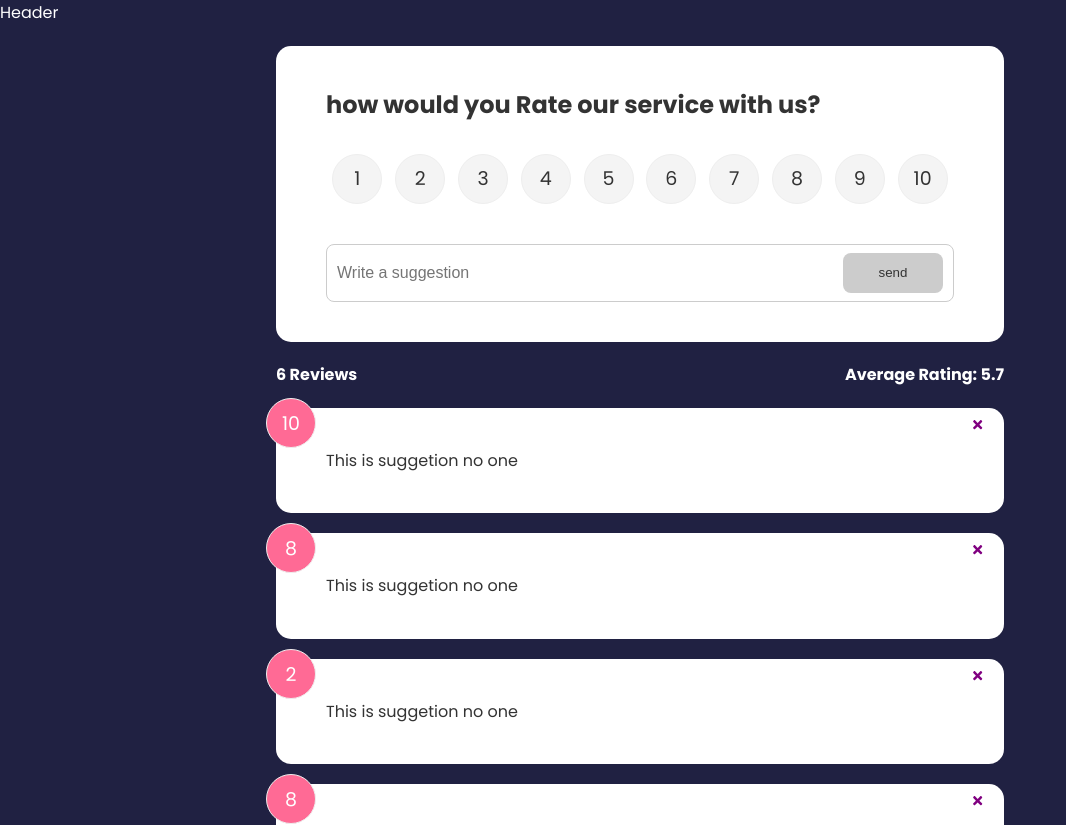
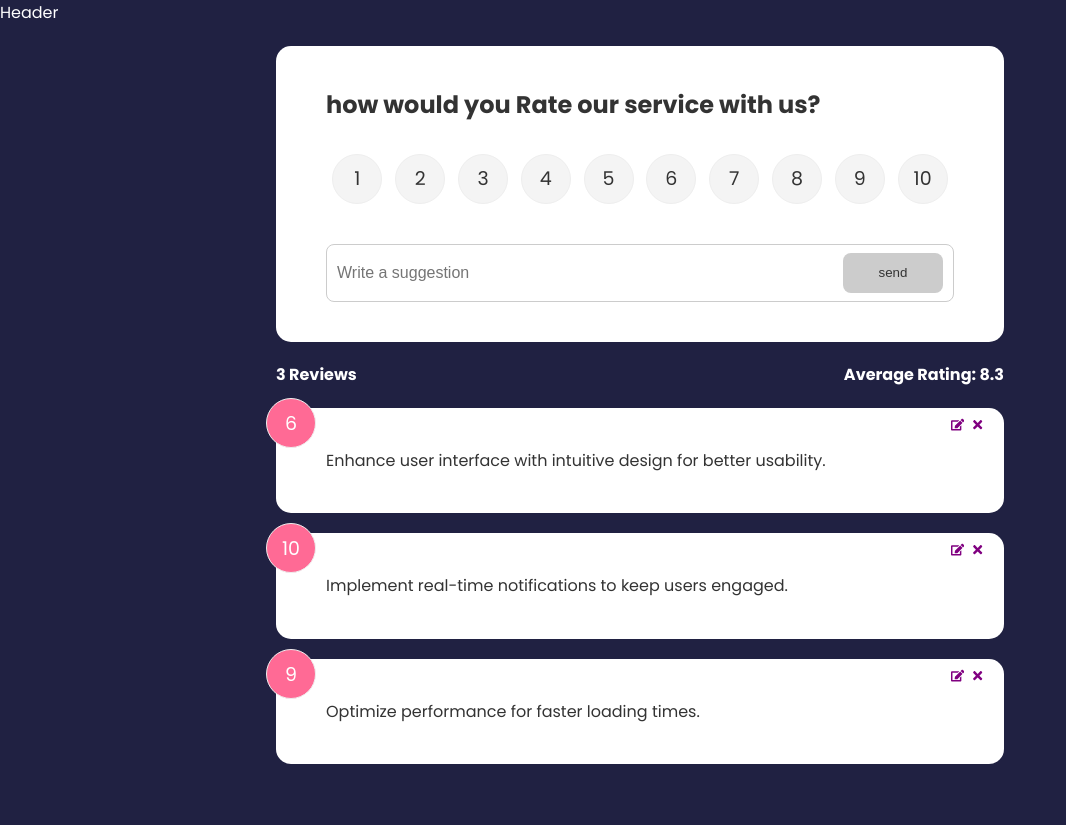
Before and after one commit to preetibiswas/suggestion-app, a React (Create React App) app: page / in a window 1280 px wide. Shown: the top 825 px of the page, without its empty margins (0-1066 px from the left). After the commit the page ends 800 px from the top, so only its background shows below. Built offline with nearby package versions, Linux system fonts and the light colour scheme.

Commit message:
update-functionality-done

```diff
--- a/src/App.js
+++ b/src/App.js
@@ -10,47 +10,36 @@ import Suggestionitem from './components/Suggestionitem'
 import SuggestionList from './components/SuggestionList'
 import { useState } from 'react'
 import SuggestionForm from './components/SuggestionForm'
-import { v4 as uuidv4 } from 'uuid'
+
+import { SuggestionProvider } from './context/SuggestionContext'
 
 import SuggestionState from './components/SuggestionState'
 import AboutPages from './pages/AboutPages'
 
 function App() {
   const [suggestion, setSuggestion] = useState(SuggestionData)
-  const handleDelete = (id) => {
-    if (window.confirm('Are you sure you want to delete ??')) {
-      setSuggestion(suggestion.filter((data) => data.id !== id))
-    }
-  }
-  const handleAdd = (data) => {
-    console.log('suggestion', data)
-    data.id = uuidv4()
-    setSuggestion([...suggestion, data])
-  }
+
   return (
+    <SuggestionProvider>
       <Router>
         <Header />
-
         <div className="container">
           <Routes>
             <Route
               path="/"
               element={
                 <>
-                <SuggestionForm handleAdd={handleAdd} />
-                <SuggestionState suggestion={suggestion} />
-                <SuggestionList
-                  suggestion={suggestion}
-                  handleDelete={handleDelete}
-                />
+                  <SuggestionForm />
+                  <SuggestionState />
+                  <SuggestionList />
                 </>
               }
             ></Route>
-
             <Route path="/about" element={<AboutPages />} />
           </Routes>
         </div>
       </Router>
+    </SuggestionProvider>
   )
 }
 
--- a/src/components/RatingSelect.jsx
+++ b/src/components/RatingSelect.jsx
@@ -1,7 +1,21 @@
-import React, { useState } from "react";
+import React, { useEffect, useState } from "react";
+import { useContext } from "react";
+import SuggestionContext from "../context/SuggestionContext";
 
 const RatingSelect = ({select}) => {
   const [selected, setSelected] = useState(10);
+  const { suggestionEdit } =useContext(SuggestionContext)
+
+
+  useEffect(()=>{
+
+      setSelected(suggestionEdit.item.rating)
+
+
+
+  },[suggestionEdit])
+
+
   const handleChange = (e) => {
     console.log(+e.currentTarget.value)
     setSelected(+e.currentTarget.value)
@@ -13,6 +27,7 @@ const RatingSelect = ({select}) => {
     <ul className="rating">
       <li>
         <input
+        checked={selected===1}
           type="radio"
           id="num1"
           name="rating"
@@ -23,6 +38,7 @@ const RatingSelect = ({select}) => {
       </li>
       <li>
         <input
+        checked={selected===2}
           type="radio"
           id="num2"
           name="rating"
@@ -33,6 +49,7 @@ const RatingSelect = ({select}) => {
       </li>
       <li>
         <input
+        checked={selected===3}
           type="radio"
           id="num3"
           name="rating"
@@ -43,6 +60,7 @@ const RatingSelect = ({select}) => {
       </li>
       <li>
         <input
+        checked={selected===4}
           type="radio"
           id="num4"
           name="rating"
@@ -53,6 +71,7 @@ const RatingSelect = ({select}) => {
       </li>
       <li>
         <input
+        checked={selected===5}
           type="radio"
           id="num5"
           name="rating"
@@ -63,6 +82,7 @@ const RatingSelect = ({select}) => {
       </li>
       <li>
         <input
+        checked={selected===6}
           type="radio"
           id="num6"
           name="rating"
@@ -73,6 +93,7 @@ const RatingSelect = ({select}) => {
       </li>
       <li>
         <input
+        checked={selected===7}
           type="radio"
           id="num7"
           name="rating"
@@ -84,6 +105,7 @@ const RatingSelect = ({select}) => {
 
       <li>
         <input
+        checked={selected===8}
           type="radio"
           id="num8"
           name="rating"
@@ -94,6 +116,7 @@ const RatingSelect = ({select}) => {
       </li>
       <li>
         <input
+        checked={selected===9}
           type="radio"
           id="num9"
           name="rating"
@@ -104,6 +127,7 @@ const RatingSelect = ({select}) => {
       </li>
       <li>
         <input
+        checked={selected===10}
           type="radio"
           id="num10"
           name="rating"
--- a/src/components/SuggestionForm.jsx
+++ b/src/components/SuggestionForm.jsx
@@ -1,15 +1,29 @@
-import React, { useState } from "react";
+import React, { useState,useEffect} from "react";
 import Card from "../shared/Card";
 import Button from "../shared/Button";
 import { FaHandLizard } from "react-icons/fa";
 import { isDisabled } from "@testing-library/user-event/dist/utils";
 import RatingSelect from "./RatingSelect";
+import { useContext } from "react";
+import SuggestionContext from "../context/SuggestionContext";
 
-const SuggestionForm = ({handleAdd}) => {
+const SuggestionForm = () => {
+  const {handleAdd,suggestionEdit,updateSuggestion}= useContext(SuggestionContext)
   const [text, setText] = useState("");
   const [btnDisabled,setBtnDisabled]= useState(true)
   const [message,setMessage]=useState('')
   const [rating,setRating]= useState(10)
+
+  useEffect(()=>{
+    if(suggestionEdit.edit === true){
+      setBtnDisabled(false)
+      setText(suggestionEdit.item.text)
+      setRating(suggestionEdit.item.rating)
+
+    }
+
+  },[suggestionEdit])
+
 const handleTextChange=(e)=>{
     if(text === ''){
         setBtnDisabled(true)
@@ -19,6 +33,7 @@ const handleTextChange=(e)=>{
         setMessage('text must br atleast 10 character')
         setBtnDisabled(true)
     }
+
     else{
         setMessage(null)
         setBtnDisabled(false)
@@ -35,8 +50,17 @@ const handleSubmit=(e)=>{
       rating
     }
 
+    if(suggestionEdit.edit === true){
+      updateSuggestion(suggestionEdit.item.id, newFeedback)
+    }
+    else{
+
+      handleAdd(newFeedback)
+
+    }
     setText('')
-    handleAdd(newFeedback)
+
+
 
 
   }
--- a/src/components/SuggestionList.jsx
+++ b/src/components/SuggestionList.jsx
@@ -2,12 +2,16 @@ import React from 'react'
 import Suggestionitem from './Suggestionitem'
 import PropTypes from 'prop-types'
 import { motion, AnimatePresence } from "framer-motion"
+import { useContext } from 'react'
+import SuggestionContext from '../context/SuggestionContext'
 
-const SuggestionList = ({suggestion,handleDelete}) => {
-    console.log(suggestion)
+const SuggestionList = ({handleDelete}) => {
+
+    const {suggestion}= useContext(SuggestionContext)
     if(!suggestion || suggestion.length === 0){
         return <p>No Suggestion</p>
     }
+
   return (
     <AnimatePresence>
       <div className='feedback-list'>
--- a/src/components/SuggestionState.jsx
+++ b/src/components/SuggestionState.jsx
@@ -1,7 +1,9 @@
 import React from 'react'
 import PropTypes from 'prop-types'
-
-const SuggestionState = ({suggestion}) => {
+import { useContext } from 'react'
+import SuggestionContext from '../context/SuggestionContext'
+const SuggestionState = () => {
+    const {suggestion}= useContext(SuggestionContext)
     let average= suggestion.reduce((acc,cur)=>{
         return acc+ cur.rating
     },0)/suggestion.length
--- a/src/components/Suggestionitem.jsx
+++ b/src/components/Suggestionitem.jsx
@@ -2,14 +2,19 @@ import React from 'react'
 import Card from '../shared/Card'
 import PropTypes from 'prop-types'
 import { FaTimes} from 'react-icons/fa'
+import { FaEdit } from 'react-icons/fa'
+import { useContext } from 'react'
+import SuggestionContext from '../context/SuggestionContext'
 
-const Suggestionitem = ({item,handleDelete}) => {
+const Suggestionitem = ({item}) => {
+  const {handleDelete,handleEdit}= useContext(SuggestionContext)
   return (
 
       <Card>
           <div className='num-display'>{item.rating}</div>
           <div className='text-display'>{item.text}</div>
           <button className='close' onClick={()=>handleDelete(item.id)} ><FaTimes color='purple'/></button>
+          <button className='edit' onClick={()=>handleEdit(item)} ><FaEdit color='purple'/></button>
 
       </Card>
 
--- /dev/null
+++ b/src/context/SuggestionContext.jsx
@@ -0,0 +1,67 @@
+import { createContext, useState } from "react";
+import { v4 as uuidv4 } from 'uuid'
+
+const SuggestionContext= createContext()
+
+export const SuggestionProvider=({children})=>{
+    const [suggestion,setSuggestion]= useState([
+       {
+        id:1,
+        text:'Enhance user interface with intuitive design for better usability.',
+        rating:6
+       },
+       {
+        id:2,
+        text:'Implement real-time notifications to keep users engaged.',
+        rating:10
+       },
+       {
+        id:3,
+        text:'Optimize performance for faster loading times.',
+        rating:9
+       }
+    ])
+    const [suggestionEdit,setSuggestionEdit]= useState({
+        item:{},
+        edit:false
+    })
+    // delete suggestion
+
+    const handleDelete = (id) => {
+        if (window.confirm('Are you sure you want to delete ??')) {
+          setSuggestion(suggestion.filter((data) => data.id !== id))
+        }
+      }
+    //   Add suggestion
+      const handleAdd = (data) => {
+        console.log('suggestion', data)
+        data.id = uuidv4()
+        setSuggestion([...suggestion, data])
+      }
+
+    //   Edit Suggestion
+    const handleEdit=(item)=>{
+       setSuggestionEdit({
+        item,
+        edit:true
+       })
+    }
+
+    const updateSuggestion=(id,data)=>{
+      console.log(id,data)
+      setSuggestion(suggestion.map((suggest)=>suggest.id === id? {...suggest,...data}:suggest))
+    }
+    return (
+        <SuggestionContext.Provider value={{
+          suggestion,
+          handleDelete,
+          handleAdd,
+          handleEdit,
+          suggestionEdit,
+          updateSuggestion }}>
+            {children}
+        </SuggestionContext.Provider>
+    )
+}
+
+export default SuggestionContext;
--- a/src/index.css
+++ b/src/index.css
@@ -68,6 +68,7 @@ ul {
   top:-10px;
   left:-10px
 }
+.edit,
 .close{
   border: none;
   background: none;
@@ -154,3 +155,6 @@ input:focus{
   background: #ff6a95;
   color: #fff;
 }
+.edit{
+right: 40px;
+}
```
Lines whose indentation alone changed are shown as unchanged.
